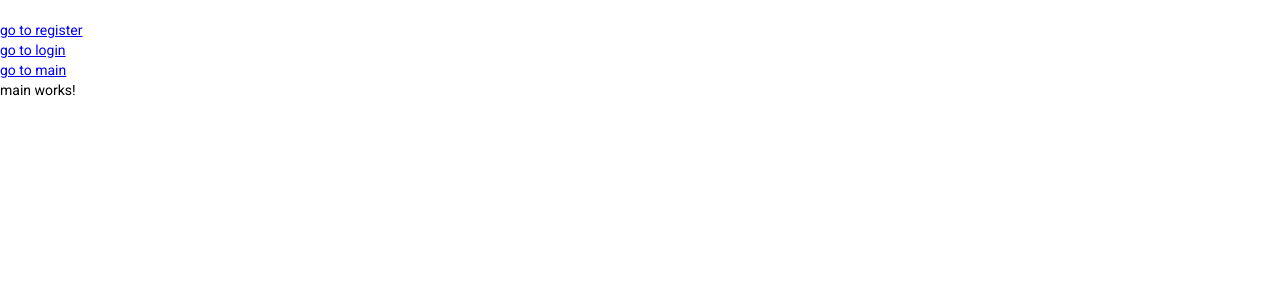
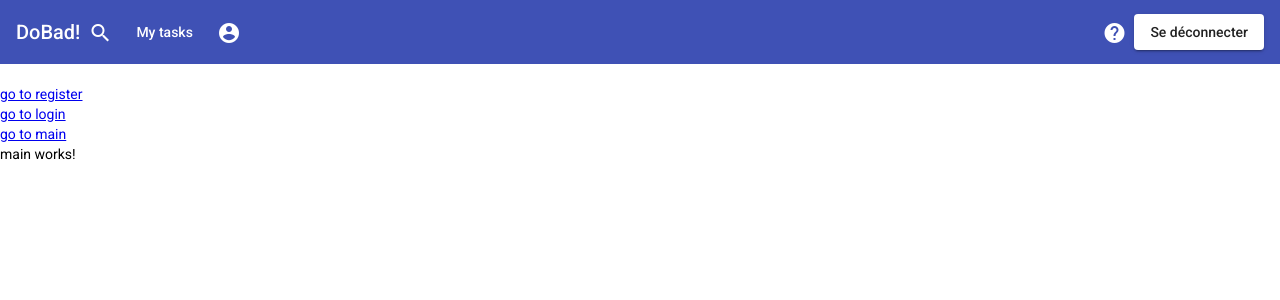
Before and after one commit to El-Mehdi-B/DoGood-Front, an Angular app: page / in a window 1280 px wide. Shown: the top 300 px of the page. Built offline with nearby package versions, Linux system fonts and the light colour scheme.

Commit message:
functional animation, routing, Angular material, and splitted module,and basic architecture (need to add guard and service after that)  now working on the toolbar

```diff
--- a/src/app/app.component.html
+++ b/src/app/app.component.html
@@ -1,3 +1,4 @@
+<app-toolbar></app-toolbar>
 <br>
 <a [routerLink]="['/register']">go to register</a>
 <br>
@@ -5,9 +6,6 @@
 <br>
 <a [routerLink]="['']">go to main</a>
 
-
-
-
 <div [@fadeAnimation]="getRouterOutletState(o)">
     <router-outlet #o="outlet"></router-outlet>
 </div>
--- a/src/app/app.module.ts
+++ b/src/app/app.module.ts
@@ -5,8 +5,6 @@ import { AppComponent } from './app.component';
 import { BrowserAnimationsModule } from '@angular/platform-browser/animations';
 import { ComponentsModule } from './modules/components.module';
 import { AngularMaterialModule } from './modules/angular-material.module';
-
-
 @NgModule({
   declarations: [
     AppComponent,
@@ -18,6 +16,7 @@ import { AngularMaterialModule } from './modules/angular-material.module';
     ComponentsModule,
     AngularMaterialModule
   ],
+  exports:[],
   providers: [],
   bootstrap: [AppComponent]
 })
--- a/src/app/components/toolbar/toolbar.component.html
+++ b/src/app/components/toolbar/toolbar.component.html
@@ -1 +1,28 @@
-<p>toolbar works!</p>
+<mat-toolbar color="primary">
+    <!--
+    <mat-toolbar-row *ngIf="false">
+      <h1>DoGood!</h1>
+      <span class="menu-spacer"></span>
+      <div>
+        <a mat-button [routerLink]="'/login'">Login</a>
+        <a mat-raised-button [routerLink]="'/register'">Register</a>
+      </div>
+    </mat-toolbar-row>
+    -->
+    <mat-toolbar-row *ngIf="true">
+        <h1>DoBad!</h1>
+        <div>
+        <a mat-icon-button [routerLink]="'/main'"><mat-icon aria-hidden="false" aria-label="rechercher">search</mat-icon>
+        </a>
+          <a mat-button [routerLink]="'/tasks'">My tasks</a>
+          <a mat-icon-button [routerLink]="'/profil'">
+            <mat-icon aria-hidden="false" aria-label="Profil">account_circle</mat-icon>
+            </a>
+        </div>
+        <span class="menu-spacer"></span>
+        <div>
+            <a mat-icon-button [routerLink]="'/about'"><mat-icon aria-hidden="false" aria-label="A propos">help</mat-icon></a>
+            <button mat-raised-button>Se déconnecter</button>
+        </div>
+      </mat-toolbar-row>
+  </mat-toolbar>
--- a/src/app/components/toolbar/toolbar.component.scss
+++ b/src/app/components/toolbar/toolbar.component.scss
@@ -0,0 +1,3 @@
+.menu-spacer {
+    flex: 1 1 auto;
+  }
--- a/src/app/modules/components.module.ts
+++ b/src/app/modules/components.module.ts
@@ -4,6 +4,9 @@ import { MainComponent } from '../components/main/main/main.component'
 import { ToolbarComponent } from '../components/toolbar/toolbar.component';
 import { NotFoundComponent } from '../components/not-found/not-found.component';
 import { NgModule } from '@angular/core';
+import { CommonModule } from '@angular/common';
+import { AngularMaterialModule } from './angular-material.module';
+import { AppRoutingModule } from './app-routing.module';
 
 
 
@@ -13,8 +16,14 @@ import { NgModule } from '@angular/core';
         RegisterComponent,
         MainComponent,
         ToolbarComponent,
-        NotFoundComponent],
-    imports: [],
-    exports: []
+        NotFoundComponent
+    ],
+    imports: [CommonModule, AngularMaterialModule,AppRoutingModule],
+    exports: [
+        LoginComponent,
+        RegisterComponent,
+        MainComponent,
+        ToolbarComponent,
+        NotFoundComponent]
   })
   export class ComponentsModule { }
```
Also changed, not shown: src/app/modules/angular-material.module.ts (+108 -13 lines).
